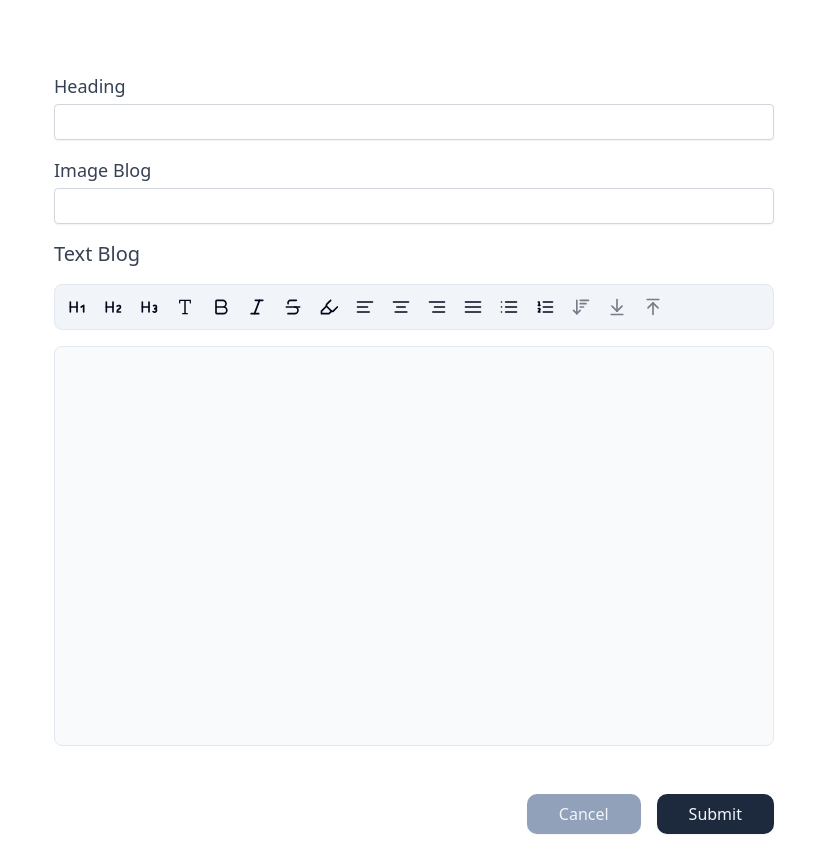
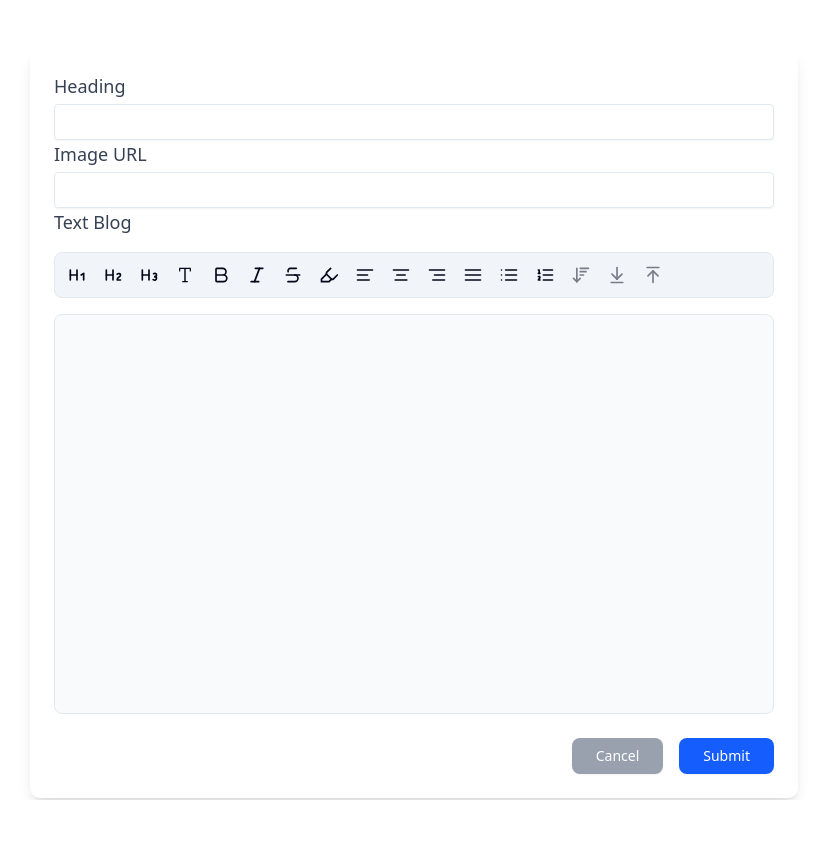
Before and after one commit to busracogul/content-management-panel, a React (Vite) app: page /content-page in a window 1280 px wide. Shown: the whole page, without its empty margins (226-1053 px from the left). After the commit the page ends 800 px from the top, so only its background shows below. Built offline with nearby package versions, Linux system fonts and the light colour scheme.

Commit message:
feat: add fake json

```diff
--- /dev/null
+++ b/db.json
@@ -0,0 +1,16 @@
+{
+  "contents": [
+    {
+      "id": "1",
+      "title": "My First Blog",
+      "imageUrl": "https://images.unsplash.com/photo-1500989145603-8e7ef71d639e?q=80&w=2952&auto=format&fit=crop&ixlib=rb-4.0.3&ixid=M3wxMjA3fDB8MHxwaG90by1wYWdlfHx8fGVufDB8fHx8fA%3D%3D",
+      "paragraph": "This is the first blog post."
+    },
+    {
+      "id": "2",
+      "title": "Second Blog Post",
+      "imageUrl": "https://images.unsplash.com/photo-1485988412941-77a35537dae4?q=80&w=2696&auto=format&fit=crop&ixlib=rb-4.0.3&ixid=M3wxMjA3fDB8MHxwaG90by1wYWdlfHx8fGVufDB8fHx8fA%3D%3D",
+      "paragraph": "This is second blog post."
+    }
+  ]
+}
--- a/src/App.tsx
+++ b/src/App.tsx
@@ -1,3 +1,4 @@
+import BlogList from "./BlogList";
 import { Button } from "./components/ui/button";
 import { Link } from "react-router-dom";
 
@@ -7,9 +8,9 @@ function App() {
       <div className=" bg-slate-100">
         <div className="container mx-auto">
           <nav className="justify-between flex py-5">
-            <h1 className="text-2xl font-semibold text-slate-800">
+            <p className="text-2xl font-semibold text-slate-800">
               Content Panel
-            </h1>
+            </p>
           </nav>
         </div>
       </div>
@@ -23,6 +24,8 @@ function App() {
           </Button>
         </Link>
       </div>
+
+      <BlogList />
     </>
   );
 }
--- /dev/null
+++ b/src/BlogList.tsx
@@ -0,0 +1,74 @@
+import { useEffect, useState } from "react";
+import { addBlog, fetchListBlog, updateBlog } from "./api/api";
+
+interface BlogListProps {
+  id: string;
+  title: string;
+  imageUrl: string;
+  paragraph: string;
+}[];
+
+function BlogList() {
+  const [blogs, setBlogs] = useState<BlogListProps[]>([]);
+  const [newBlog, setNewBlog] = useState({ title: "", imageUrl: "", paragraph: "" });
+  const [editBlogId, setEditBlogId] = useState<string | null>(null);
+
+
+  useEffect(() => {
+    async function getBlog() {
+      try {
+        const fetchedBlogs = await fetchListBlog();
+        const fetchData = fetchedBlogs.data;
+        console.log("dfksldf", fetchData);
+        setBlogs(fetchData);
+      } catch (err) {
+        console.log(err);
+      }
+    }
+
+    getBlog();
+  }, []);
+
+  const handleAddBlog = async () => {
+    try {
+      const addedBlog = await addBlog(newBlog);
+      setBlogs([...blogs, addedBlog]);
+      setNewBlog({ title: "", imageUrl: "", paragraph: "" });
+    } catch (err) {
+      console.error("Failed to add blog", err);
+    }
+  };
+
+  //  Blog Güncelleme
+//   const handleUpdateBlog = async (id: string, updatedData: Partial<BlogListProps>) => {
+//     try {
+//       const updatedBlog = await updateBlog(id, updatedData);
+//       setBlogs(blogs.map((blog) => (blog.id === id ? updatedBlog : blog)));
+//       setEditBlogId(null);
+//     } catch (err) {
+//       console.error("Failed to update blog", err);
+//     }
+//   };
+
+  // Blog Silme
+//   const handleDeleteBlog = async (id: string) => {
+//     try {
+//       await deleteBlog(id);
+//       setBlogs(blogs.filter((blog) => blog.id !== id));
+//     } catch (err) {
+//       console.error("Failed to delete blog", err);
+//     }
+//   };
+
+  return (
+    <>
+      <div>BlogList</div>
+
+      {blogs.map((blog) => (
+        <div key={blog.id}>{blog.title}</div>
+      ))}
+    </>
+  );
+}
+
+export default BlogList;
--- a/src/ContentPage.tsx
+++ b/src/ContentPage.tsx
@@ -5,6 +5,8 @@ import { Input } from "./components/ui/input";
 import { Label } from "./components/ui/label";
 import { Button } from "./components/ui/button";
 import TextEditor from "./text-editor";
+import { addBlog } from "./api/api";
+import { toast } from "sonner";
 
 const schema = z.object({
   title: z.string().min(1, "Title required"),
@@ -20,37 +22,41 @@ function ContentPage() {
     register,
     reset,
     handleSubmit,
-    formState: { errors },
+    formState: { errors, isSubmitting },
   } = useForm<FormData>({ resolver: zodResolver(schema) });
 
-  const onSubmit = handleSubmit((data) => console.log(data));
+  // Form submit işlemi
+  const onSubmit = handleSubmit(async (data) => {
+    await addBlog(data);
+    toast.success("Content added successfully!");
+    reset();
+  });
 
   return (
     <>
-      <div className="max-w-3xl"></div>
-      <form
-        onSubmit={onSubmit}
-        className="mt-12 max-w-3xl mx-auto bg-white p-6 space-y-4"
-      >
+      <div className="max-w-3xl mx-auto mt-12 bg-white p-6 space-y-4 shadow-lg rounded-lg">
+        <form onSubmit={onSubmit}>
           <div>
-          <Label className="block text-gray-700 text-lg font-light">
+            <Label className="block text-gray-700 text-lg font-medium">
               Heading
             </Label>
             <Input
               {...register("title")}
-            className="w-full p-2 border border-gray-300 rounded mt-1"
+              className="w-full p-2 border rounded mt-1"
             />
             {errors.title && (
-            <span className="text-red-500 text-sm">{errors.title.message}</span>
+              <span className="text-red-500 text-sm">
+                {errors.title.message}
+              </span>
             )}
           </div>
           <div>
-          <Label className="block text-gray-700 text-lg font-light">
-            Image Blog
+            <Label className="block text-gray-700 text-lg font-medium">
+              Image URL
             </Label>
             <Input
               {...register("imageUrl")}
-            className="w-full p-2 border border-gray-300 rounded mt-1"
+              className="w-full p-2 border rounded mt-1"
             />
             {errors.imageUrl && (
               <span className="text-red-500 text-sm">
@@ -59,7 +65,7 @@ function ContentPage() {
             )}
           </div>
           <div>
-          <Label className="block text-gray-700 text-xl font-light">
+            <Label className="block text-gray-700 text-lg font-medium">
               Text Blog
             </Label>
             <Controller
@@ -79,22 +85,24 @@ function ContentPage() {
               </span>
             )}
           </div>
-        <div className="flex justify-end mt-12">
+          <div className="flex justify-end mt-6">
             <Button
               type="button"
               onClick={() => reset()}
-            className="bg-slate-400 text-slate-100 text-md mr-4 px-8 py-5 rounded-lg hover:bg-slate-500"
+              className="bg-gray-400 text-white px-6 py-3 rounded-md mr-4"
             >
               Cancel
             </Button>
             <Button
               type="submit"
-            className="bg-slate-800 text-slate-100 text-md px-8 py-5 rounded-lg hover:bg-slate-700 hover:text-slate-100"
+              disabled={isSubmitting}
+              className="bg-blue-600 text-white px-6 py-3 rounded-md"
             >
-            Submit
+              {isSubmitting ? "Submitting..." : "Submit"}
             </Button>
           </div>
         </form>
+      </div>
     </>
   );
 }
--- /dev/null
+++ b/src/api/api.ts
@@ -0,0 +1,26 @@
+import axios from "axios";
+
+const instance = axios.create({
+  baseURL: "http://localhost:3001",
+});
+
+export async function fetchListBlog(){
+    const response =await instance.get("/contents");
+    return response;
+}
+
+export async function addBlog(blogData: {title: string; imageUrl: string; paragraph:string}){
+const response= await instance.post("/contents", blogData);
+return response.data;
+}
+
+export async function updateBlog(id: string, updateData: {title: string; imageUrl:string; paragraph: string}){
+const response= await instance.put(`/contents/${id}`, updateData)
+return response.data;
+}
+
+export async function deleteBlog(id: string) {
+  await instance.delete(`/contents/${id}`);
+}
+
+export default instance;
--- /dev/null
+++ b/src/components/ui/sonner.tsx
@@ -0,0 +1,23 @@
+import { useTheme } from "next-themes"
+import { Toaster as Sonner, ToasterProps } from "sonner"
+
+const Toaster = ({ ...props }: ToasterProps) => {
+  const { theme = "system" } = useTheme()
+
+  return (
+    <Sonner
+      theme={theme as ToasterProps["theme"]}
+      className="toaster group"
+      style={
+        {
+          "--normal-bg": "var(--popover)",
+          "--normal-text": "var(--popover-foreground)",
+          "--normal-border": "var(--border)",
+        } as React.CSSProperties
+      }
+      {...props}
+    />
+  )
+}
+
+export { Toaster }
--- a/src/main.tsx
+++ b/src/main.tsx
@@ -3,6 +3,7 @@ import "./index.css";
 import { createBrowserRouter, RouterProvider } from "react-router-dom";
 import App from "./App";
 import ContentPage from "./ContentPage";
+import { Toaster } from "./components/ui/sonner";
 
 const router = createBrowserRouter([
   {
@@ -16,5 +17,8 @@ const router = createBrowserRouter([
 ]);
 
 createRoot(document.getElementById("root")!).render(
-  <RouterProvider router={router} />
+  <>
+    <Toaster />
+    <RouterProvider router={router} />
+  </>
 );
```
Also changed, not shown: package.json (+6 -1 lines), src/components/ui/table.tsx (added, +114 -0 lines), 1 other file (tests, documents, lock files or other folders). Lines whose indentation alone changed are shown as unchanged.
